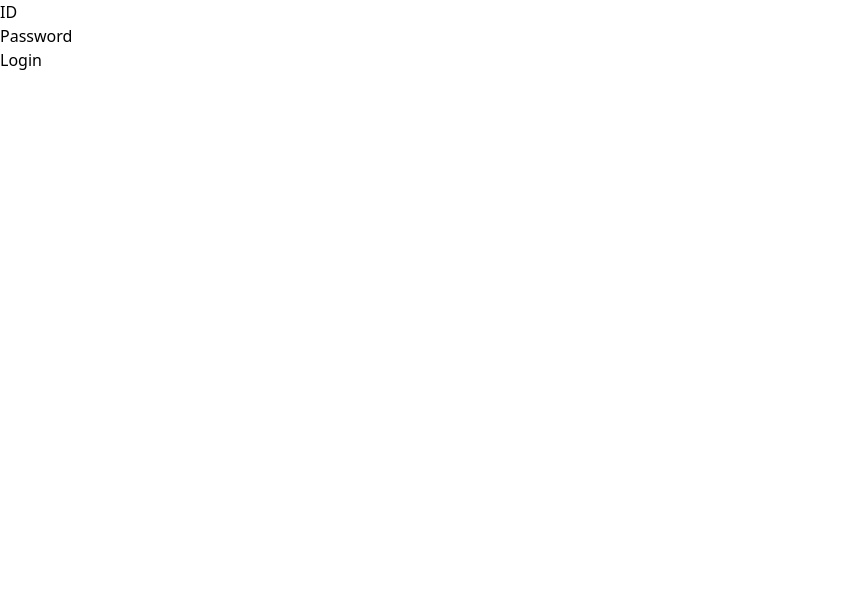
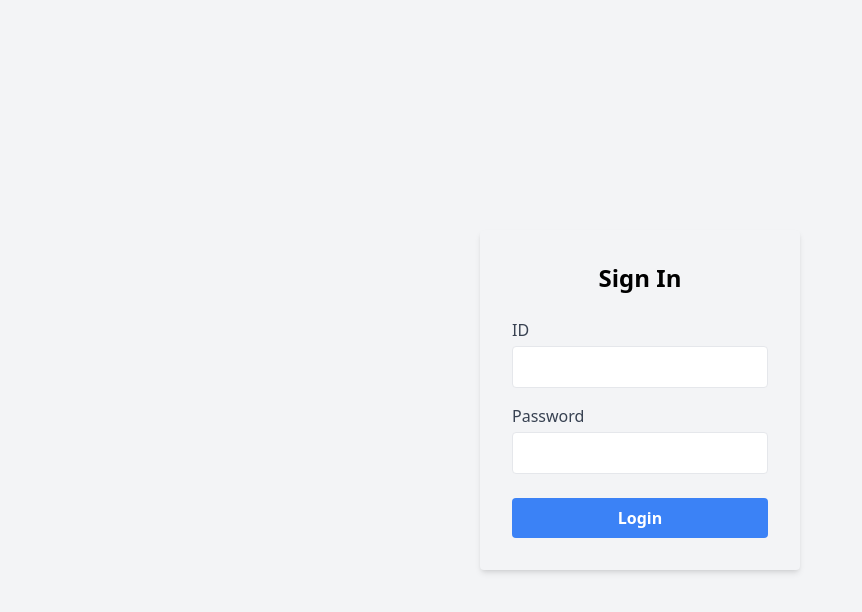
Before and after one commit to ruihigashi/Rank2-Forum, a React (Create React App) app in the folder frontend/: page / in a window 1280 px wide. Shown: the top 612 px of the page, without its empty margins (0-862 px from the left). Built offline with nearby package versions, Linux system fonts and the light colour scheme.

Commit message:
サインイン画面のスタイル完成

```diff
--- a/frontend/src/App.tsx
+++ b/frontend/src/App.tsx
@@ -6,7 +6,7 @@ import { UserProvider } from "./providers/UserProvider";
 
 function App() {
   return (
-    <div className="App">
+    <div className="App bg-white min-h-screen">
       <UserProvider>
         <Routes>
           <Route path='/' element={<SignIn />} />
--- a/frontend/src/components/MainLayout.tsx
+++ b/frontend/src/components/MainLayout.tsx
@@ -7,6 +7,7 @@ import Contents from "./Contents";
 export default function MainLayout() {
     return (
         <>
+        // この部分のみstyled-components使用（復習のため）
             <SHeader>
                 <Header></Header>
             </SHeader>
--- a/frontend/src/components/SignIn.tsx
+++ b/frontend/src/components/SignIn.tsx
@@ -24,17 +24,36 @@ export default function SignIn() {
     }
 
     return (
-        <div>
-            <div>
-                <label htmlFor="id">ID</label>
-                <input id="id" value={userId} type="text" onChange={(evt) => setUserId(evt.target.value)} />
-            </div>
-            <div>
-                <label htmlFor="password">Password</label>
-                <input id="password" value={pass} type="text" onChange={(evt) => setPass(evt.target.value)} />
-            </div>
-            <div>
-                <button type="button" onClick={onSignInClick}>Login</button>
+        <div className="flex items-center justify-center min-h-screen bg-gray-100">
+            <div className="bg-gray-100 p-8 rounded shadow-md w-full max-w-xs">
+                <h2 className="text-2xl font-bold mb-6 text-center">Sign In</h2>
+                <div className="mb-4">
+                    <label htmlFor="id" className="block text-gray-700 mb-1">ID</label>
+                    <input
+                        id="id"
+                        value={userId}
+                        type="text"
+                        onChange={(evt) => setUserId(evt.target.value)}
+                        className="w-full px-3 py-2 border rounded focus:outline-none focus:ring-2 focus:ring-blue-400"
+                    />
+                </div>
+                <div className="mb-6">
+                    <label htmlFor="password" className="block text-gray-700 mb-1">Password</label>
+                    <input
+                        id="password"
+                        value={pass}
+                        type="password"
+                        onChange={(evt) => setPass(evt.target.value)}
+                        className="w-full px-3 py-2 border rounded focus:outline-none focus:ring-2 focus:ring-blue-400"
+                    />
+                </div>
+                <button
+                    type="button"
+                    onClick={onSignInClick}
+                    className="w-full bg-blue-500 hover:bg-blue-600 text-white font-semibold py-2 px-4 rounded transition"
+                >
+                    Login
+                </button>
             </div>
         </div>
     )
--- a/frontend/src/components/SignInLayout.tsx
+++ /dev/null
@@ -1,5 +0,0 @@
-import SignIn from "./SignIn";
-
-export default function SignInLayout() {
-    return <SignIn />;
-}
--- a/frontend/src/index.css
+++ b/frontend/src/index.css
@@ -2,5 +2,6 @@
 @tailwind components;
 @tailwind utilities;
 
-/* You can add global styles to this file, and also import other style files */
-@import url('https://fonts.googleapis.com/css2?family=Roboto:wght@400;700&display=swap');
+.body {
+    background-color: white;
+}
--- a/frontend/src/index.tsx
+++ b/frontend/src/index.tsx
@@ -1,6 +1,7 @@
 import React from 'react';
 import ReactDOM from 'react-dom/client';
 import App from './App';
+import './index.css';
 import reportWebVitals from './reportWebVitals';
 import { BrowserRouter } from 'react-router-dom';
 
--- a/frontend/src/pages/SignIn.tsx
+++ b/frontend/src/pages/SignIn.tsx
@@ -1,5 +1,5 @@
-import SignInLayout from '../components/SignInLayout';
+import SignIn from '../components/SignIn';
 
-export default function SignIn() {
-    return <SignInLayout />;
+export default function SignInPage() {
+    return <SignIn/>;
 }
--- a/frontend/tailwind.config.js
+++ b/frontend/tailwind.config.js
@@ -1,8 +1,7 @@
 /** @type {import('tailwindcss').Config} */
 module.exports = {
   content: [
-    "./src/**/*.{js,jsx,ts,tsx}", // src配下にあるReactのソースコードを対象化
-    "./public/index.html", // 一応index.htmlも対象に
+    "./src/**/*.{js,jsx,ts,tsx}",
   ],
   theme: {
     extend: {},
```
Also changed, not shown: 55 other files (tests, documents, lock files or other folders).
